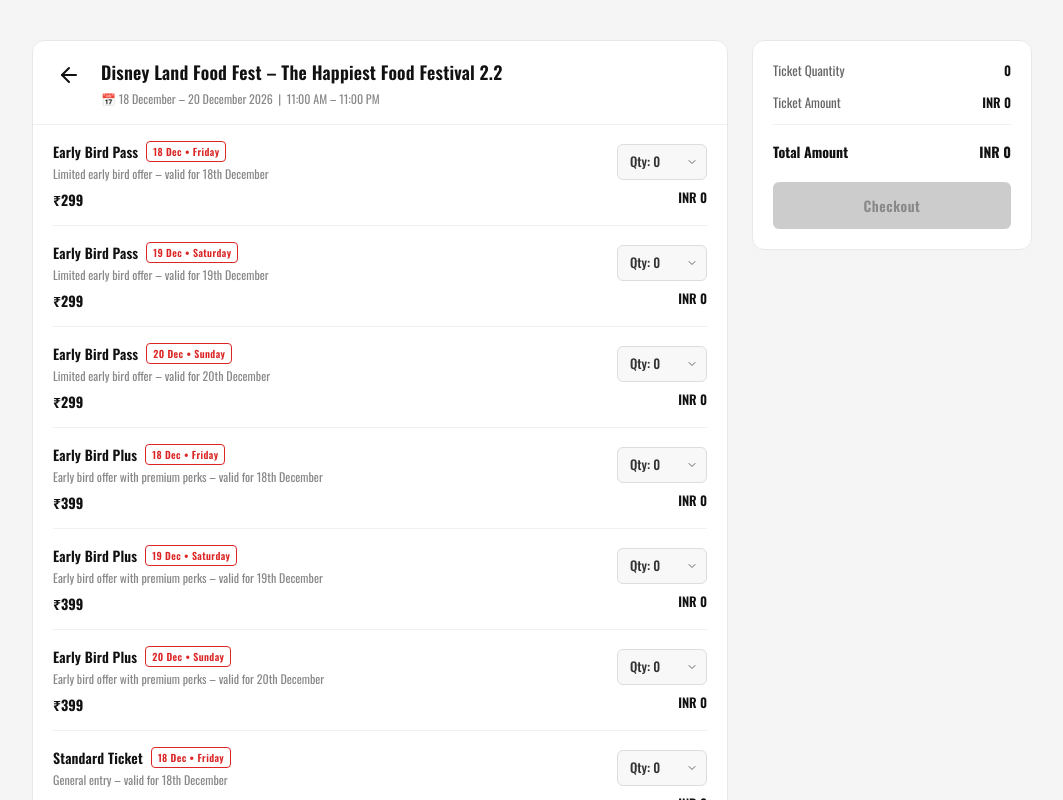
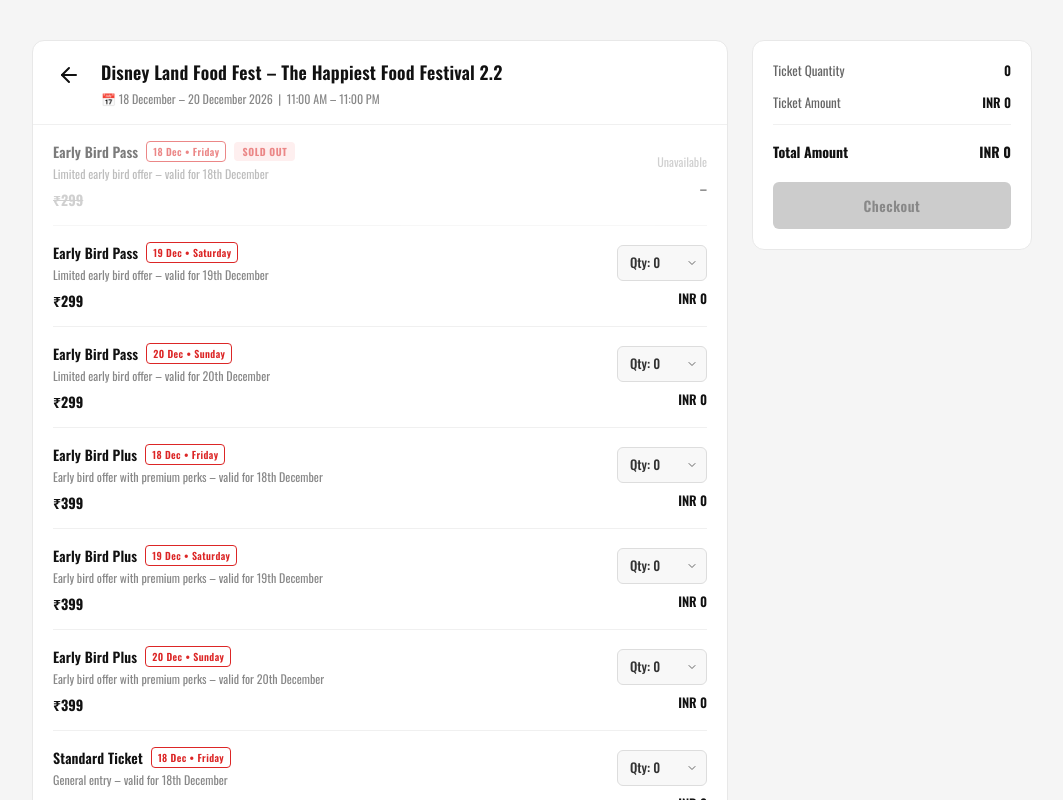
Before and after one commit to festfood77/foodfest, a React (Vite) app: page /quantities in a window 1280 px wide. Shown: the top 800 px of the page, without its empty margins (108-1171 px from the left). Built offline with nearby package versions, Linux system fonts and the light colour scheme; no server answers.

Commit message:
299 sold out

```diff
--- a/src/QuantitiesPage.jsx
+++ b/src/QuantitiesPage.jsx
@@ -3,7 +3,7 @@
 import "./quantities.css";
 
 const TICKET_TYPES = [
-  { id: "eb1_d1", name: "Early Bird Pass", description: "Limited early bird offer – valid for 18th December", date: "18 Dec", day: "Friday", price: 299, soldOut: false },
+  { id: "eb1_d1", name: "Early Bird Pass", description: "Limited early bird offer – valid for 18th December", date: "18 Dec", day: "Friday", price: 299, soldOut: true },
   { id: "eb1_d2", name: "Early Bird Pass", description: "Limited early bird offer – valid for 19th December", date: "19 Dec", day: "Saturday", price: 299, soldOut: false },
   { id: "eb1_d3", name: "Early Bird Pass", description: "Limited early bird offer – valid for 20th December", date: "20 Dec", day: "Sunday", price: 299, soldOut: false },
 
```
